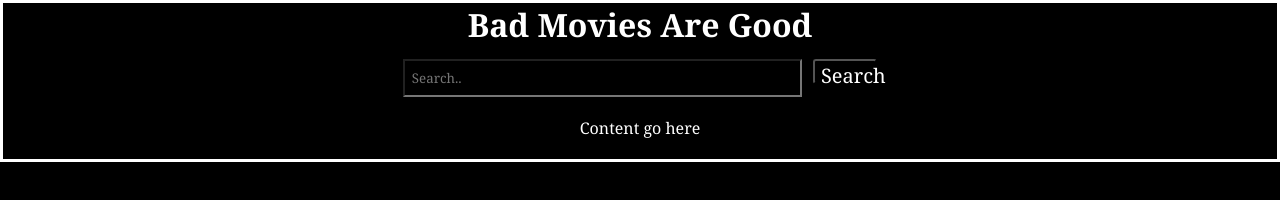
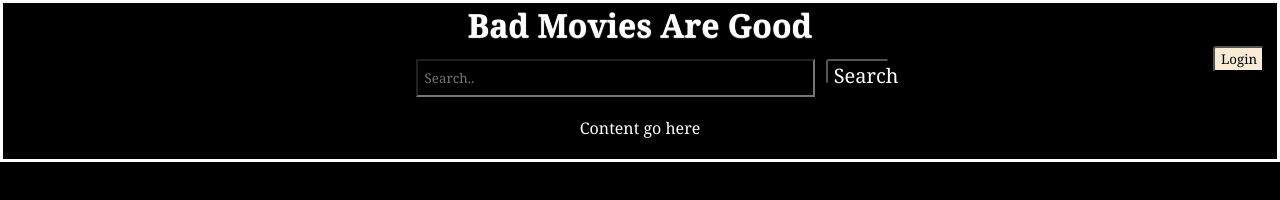
Before and after one commit to themilnera/Bad-Movies-Are-Good, a website: page public/index.html in a window 1280 px wide. Drawn offline with Linux system fonts and the light colour scheme.

Commit message:
added dashboard page, login button, css tweaks

```diff
--- a/app.js
+++ b/app.js
@@ -7,6 +7,8 @@ let db;
 
 app.use(express.json());
 app.use("/movies", movieRoutes);
+
+//lets you access /public folder from the browser, ie /index.html
 app.use(express.static("public"));
 
 async function start(){
--- a/public/index.html
+++ b/public/index.html
@@ -8,7 +8,10 @@
 </head>
 <body>
     <div id="main-div">
-        <h1>Bad Movies Are Good</h1>
+        <div id="top-div">
+            <h1 id="title-h1">Bad Movies Are Good</h1>
+            <button id="login-button">Login</button>
+        </div>
         <div id="search-div">
             <input type="text" placeholder="Search.." id="search-input">
             <button id="search-button">Search</button>
@@ -17,5 +20,7 @@
             <p>Content go here</p>
         </div>
     </div>
+
+    <script src="scripts.js"></script>
 </body>
 </html>
--- a/public/scripts.js
+++ b/public/scripts.js
@@ -0,0 +1,3 @@
+const login = document.querySelector("#login-button").addEventListener("click", (e) => {
+    document.location.href="dashboard.html";
+});
--- a/public/styles.css
+++ b/public/styles.css
@@ -3,6 +3,20 @@
     background-color: black;
     color: white;
     font-family:Georgia, 'Times New Roman', Times, serif
+}
+
+#title-h1{
+    text-shadow: 0px 1px 1px white;
+}
+
+#login-button{
+    float: right;
+    border-radius: 3px;
+    background-color: antiquewhite;
+    color: black;
+    width: 4vw;
+    height: 2vw;
+    margin-right: 1vw;
 }
 
 #main-div{
@@ -11,11 +25,13 @@
     border-color: white;
 }
 
+
 #search-input{
     width: 30%;
     height: 1.6em;
     padding: .5vw;
     margin-top: 1vw;
+    margin-left: 7vw;
 }
 
 #search-button{
--- a/routes/movies.js
+++ b/routes/movies.js
@@ -72,6 +72,7 @@ router.put("/:id", async (req, res) =>{
     }
 });
 
+//delete movie by id
 router.delete("/:id", async (req, res) =>{
     try {
         result = await Movie.deleteOne({ _id: req.params.id });
```
Also changed, not shown: public/dashboard.html (added, +13 -0 lines).
